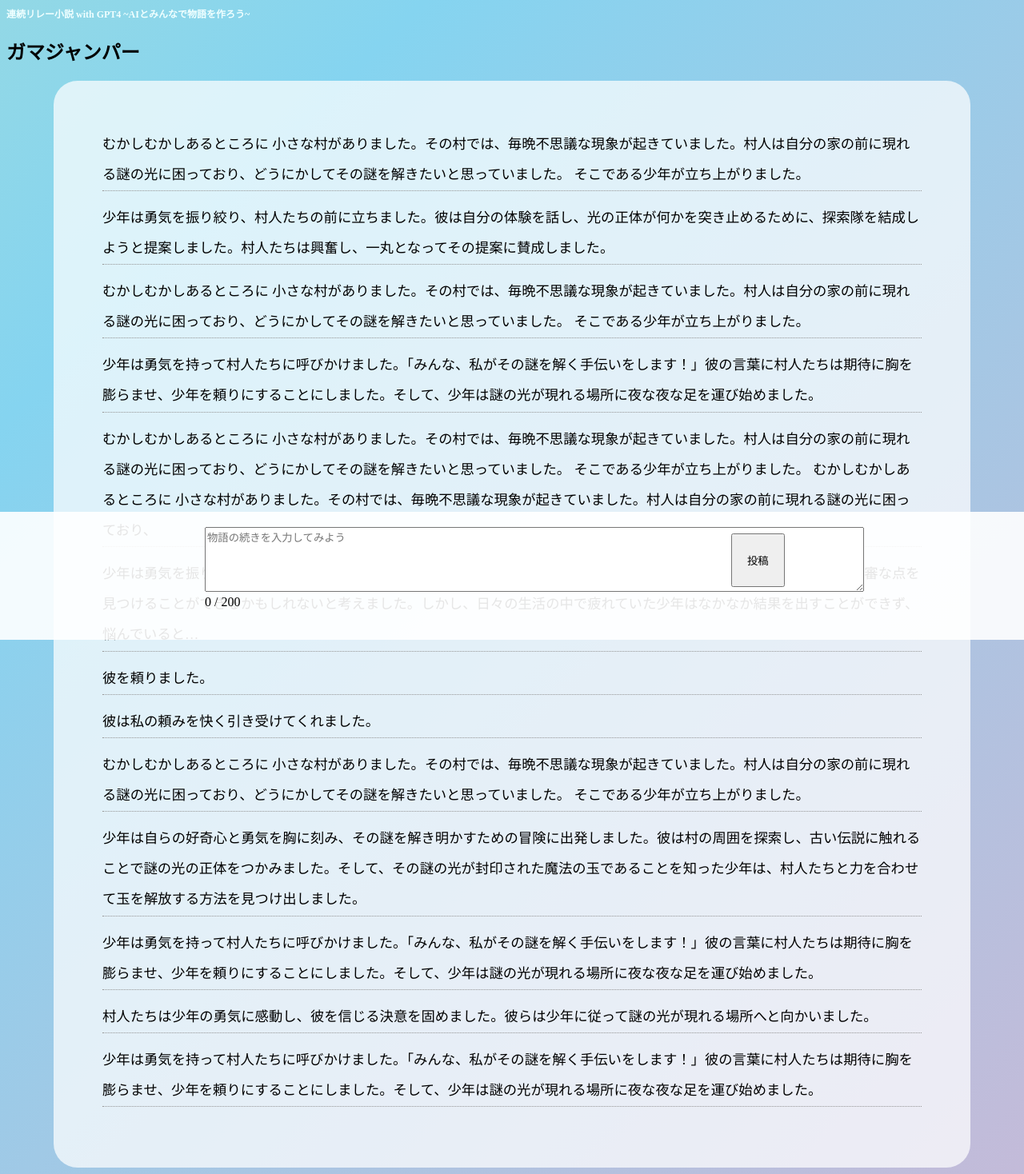
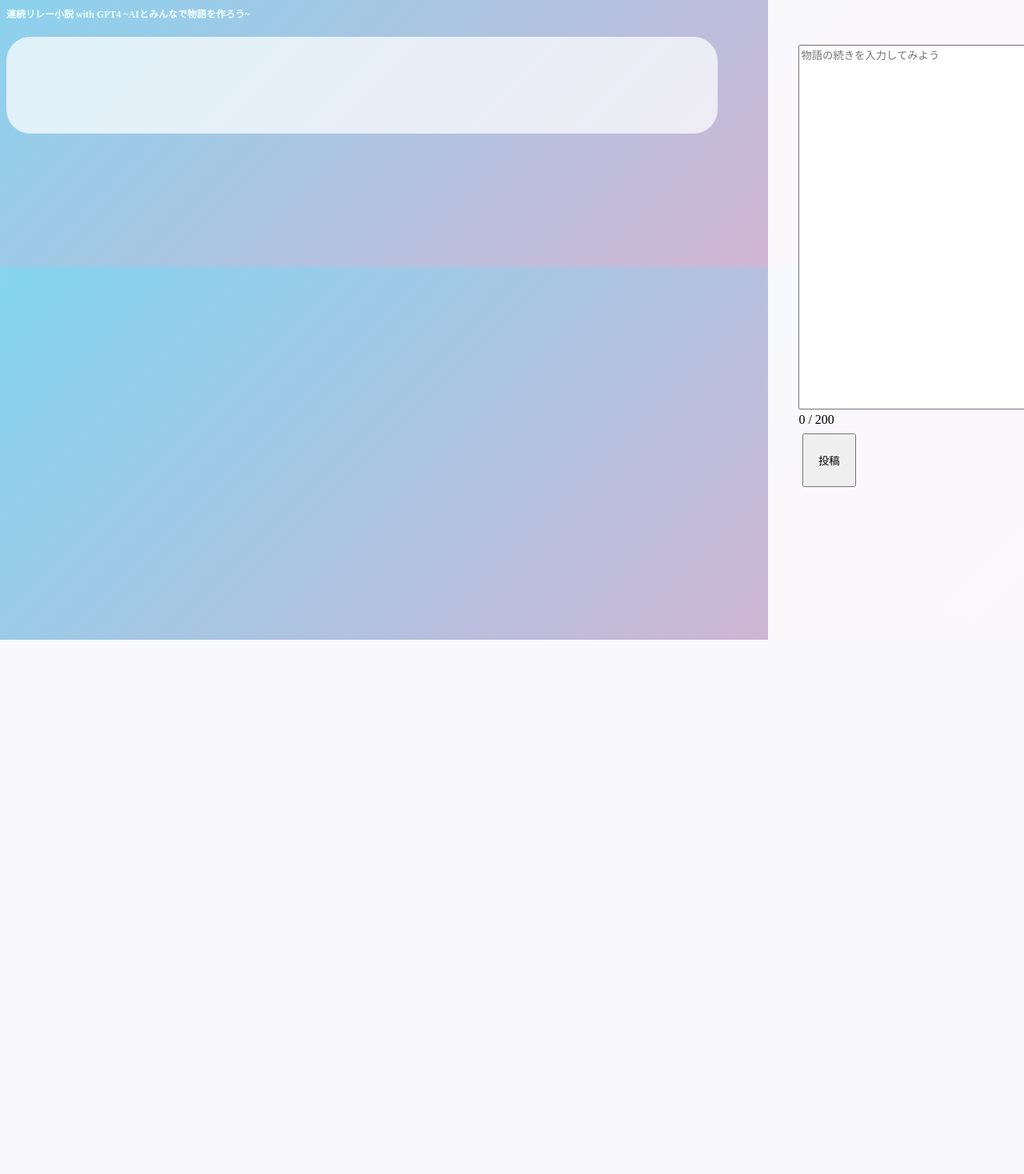
Before and after one commit to murataka9/Relay-novel-GPT, a Flask app: page / in a window 1280 px wide. Shown: the whole page at 80% size. After the commit the page ends 800 px from the top, so only its background shows below. Run offline with Flask 3, Linux system fonts and the light colour scheme; data that the repository does not hold is empty.

Commit message:
Fix css, maxtokens

```diff
--- a/app.py
+++ b/app.py
@@ -15,7 +15,7 @@
 summary = ""
 title = "ガマジャンパー"
 prompts = [] # use a list to store the story
-TOKEN_THRESHOLD = 400
+TOKEN_THRESHOLD = 12000
 
 # New flask instance
 app = Flask(__name__)
--- a/static/app.js
+++ b/static/app.js
@@ -18,14 +18,25 @@
         $("#char-counter").text(charCount + " / " + maxLength);
     });
 
-    $("#input-form").on("submit", function(event) {
+    $("#input-form").on("submit", function (event) {
         event.preventDefault();
-    const userInput = $("#user-input").val();
-    $.post("/submit", {text: userInput}, function (data) {
-        addStoryElement(data.input_text, "user");
-    addStoryElement(data.generated_text, "gpt");
-    $("#user-input").val("");
-    $("#user-input").focus();
+        const userInput = $("#user-input").val();
+
+        // 投稿ボタンを無効化し、待機メッセージを表示する
+        $("#submit-button").prop("disabled", true).addClass("disabled");
+        $("#submit-button").text("しばらくお待ちください...");
+
+        $.post("/submit", { text: userInput }, function (data) {
+            addStoryElement(data.input_text, "user");
+            addStoryElement(data.generated_text, "gpt");
+            $("#user-input").val("");
+            $("#user-input").focus();
+
+            // 投稿ボタンの無効化と待機メッセージを元に戻す
+            setTimeout(function () {
+                $("#submit-button").prop("disabled", false).removeClass("disabled");
+                $("#submit-button").text("投稿");
+            }, 5000);
         });
     });
 });
--- a/static/main.css
+++ b/static/main.css
@@ -25,9 +25,10 @@
 }
 
 .story{
+    float: left;
     background-color: rgba(255, 255, 255, 0.716);
     padding: 3.5em;
-    width: 80vw;
+    width: 60vw;
     margin: 0 auto;
     font-family: serif;
     font-size: 13pt;
@@ -36,18 +37,17 @@
 }
 
 .forms{
+    float: left;
     display: block;
     position: fixed;
-    /*ポジションを固定する*/
     bottom: 0px;
     /*一番上に設置*/
-    left: 0px;
-    z-index: 9999;
+    right: 0px;
     /*どの要素よりも上にくるように*/
     background-color: rgba(255, 255, 255, 0.9);
     /*メニューバー背景色*/
-    width: 100vw;
-    height: 20vh;
+    width: 25vw;
+    height: 100vh;
     /*横幅を100%に*/
     padding: 0 0;
 }
@@ -60,21 +60,20 @@
 .user_area{
     width:60vw;
     margin: 0 auto;
-    padding: 1.2em;
+    padding-top: 3.5em;
+    padding-right: 0.5em;
 }
 
 .textarea{
-    float: left;
-    width: 50vw;
+    width: 90%;
     margin: 0 auto;
 }
 .submit-button{
-    float: left;
-    width: 5vw;
-    margin-left: 10px;
+    width: 90%;
+    margin-left: 35px;
     padding: 0.5em;
-
-}button {
+}
+button {
     width: 5em;
     height: 5em;
 }
@@ -87,3 +86,12 @@
     border-bottom: 1px dotted #969696;
     margin-bottom: 15px;
 }
+
+.disabled {
+    opacity: 0.5;
+    cursor: not-allowed;
+}
+
+h2{
+    color: #f9a5c5;
+}
--- a/static/story.csv
+++ /dev/null
@@ -1,7 +0,0 @@
-ガマジャンパー,,"むかしむかしあるところに
-小さな村がありました。その村では、毎晩不思議な現象が起きていました。村人は自分の家の前に現れる謎の光に困っており、どうにかしてその謎を解きたいと思っていました。
-そこである少年が立ち上がりました。",少年は勇気を振り絞り、村人たちの前に立ちました。彼は自分の体験を話し、光の正体が何かを突き止めるために、探索隊を結成しようと提案しました。村人たちは興奮し、一丸となってその提案に賛成しました。,むかしむかしあるところに 小さな村がありました。その村では、毎晩不思議な現象が起きていました。村人は自分の家の前に現れる謎の光に困っており、どうにかしてその謎を解きたいと思っていました。 そこである少年が立ち上がりました。,少年は勇気を持って村人たちに呼びかけました。「みんな、私がその謎を解く手伝いをします！」彼の言葉に村人たちは期待に胸を膨らませ、少年を頼りにすることにしました。そして、少年は謎の光が現れる場所に夜な夜な足を運び始めました。,"むかしむかしあるところに 小さな村がありました。その村では、毎晩不思議な現象が起きていました。村人は自分の家の前に現れる謎の光に困っており、どうにかしてその謎を解きたいと思っていました。 そこである少年が立ち上がりました。
-むかしむかしあるところに 小さな村がありました。その村では、毎晩不思議な現象が起きていました。村人は自分の家の前に現れる謎の光に困っており、",少年は勇気を振り絞り、不思議な現象の謎を解くために調査を始めました。彼は夜になると家の周りを徹底的に観察し、不審な点を見つけることができるかもしれないと考えました。しかし、日々の生活の中で疲れていた少年はなかなか結果を出すことができず、悩んでいると…,彼を頼りました。,彼は私の頼みを快く引き受けてくれました。,"むかしむかしあるところに 小さな村がありました。その村では、毎晩不思議な現象が起きていました。村人は自分の家の前に現れる謎の光に困っており、どうにかしてその謎を解きたいと思っていました。 そこである少年が立ち上がりました。
-",少年は自らの好奇心と勇気を胸に刻み、その謎を解き明かすための冒険に出発しました。彼は村の周囲を探索し、古い伝説に触れることで謎の光の正体をつかみました。そして、その謎の光が封印された魔法の玉であることを知った少年は、村人たちと力を合わせて玉を解放する方法を見つけ出しました。,"少年は勇気を持って村人たちに呼びかけました。「みんな、私がその謎を解く手伝いをします！」彼の言葉に村人たちは期待に胸を膨らませ、少年を頼りにすることにしました。そして、少年は謎の光が現れる場所に夜な夜な足を運び始めました。
-",村人たちは少年の勇気に感動し、彼を信じる決意を固めました。彼らは少年に従って謎の光が現れる場所へと向かいました。,"少年は勇気を持って村人たちに呼びかけました。「みんな、私がその謎を解く手伝いをします！」彼の言葉に村人たちは期待に胸を膨らませ、少年を頼りにすることにしました。そして、少年は謎の光が現れる場所に夜な夜な足を運び始めました。
-"
--- a/templates/index.html
+++ b/templates/index.html
@@ -20,7 +20,7 @@
         <div class="user_area">
             <form id="input-form">
                 <div class="textarea">
-                    <textarea id="user-input" rows="5" cols="100" placeholder="物語の続きを入力してみよう" required></textarea>
+                    <textarea id="user-input" rows="30" cols="38" placeholder="物語の続きを入力してみよう" required></textarea>
                     <div id="char-counter">0 / 200</div>
                     <div id="error-message" style="color: red; display: none;">200文字を超えています。</div>
                 </div>
```
